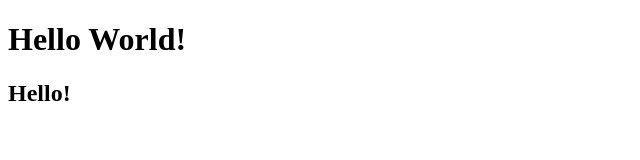
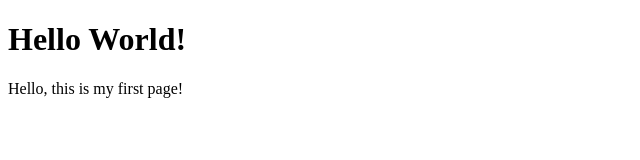
Before and after one commit to Sergey-Oganesyan/hello-world, a plain HTML site: page contact.html in a window 1280 px wide. Shown: the whole page, without its empty margins (0-640 px from the left). Drawn offline with Linux system fonts and the light colour scheme.

Commit message:
Добавил текст на страницу Контактов

```diff
--- a/contact.html
+++ b/contact.html
@@ -7,7 +7,7 @@
 <body>
 <div class="wrapper">
     <h1>Hello World!</h1>
-    <h2>Hello!</h2>
+    <p>Hello, this is my first page!</p>
 </div>
 </body>
 </html>
```
